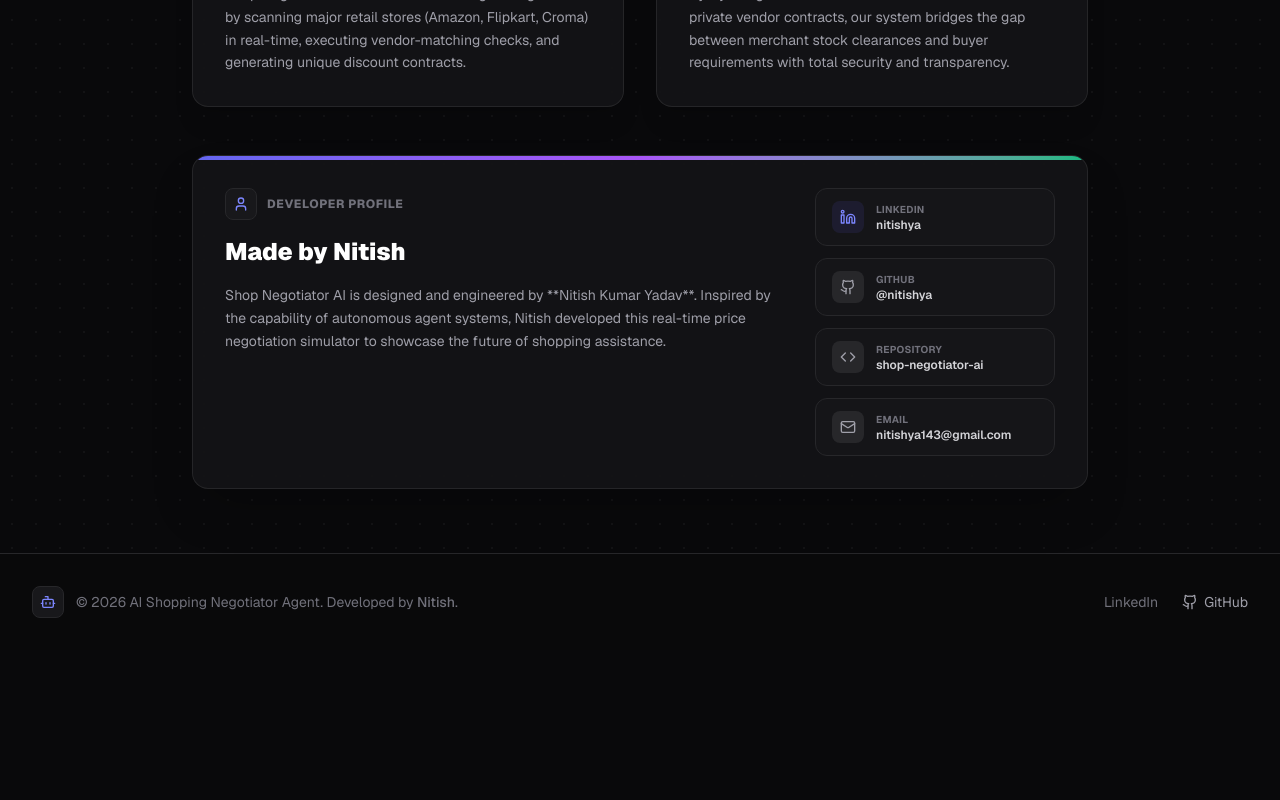
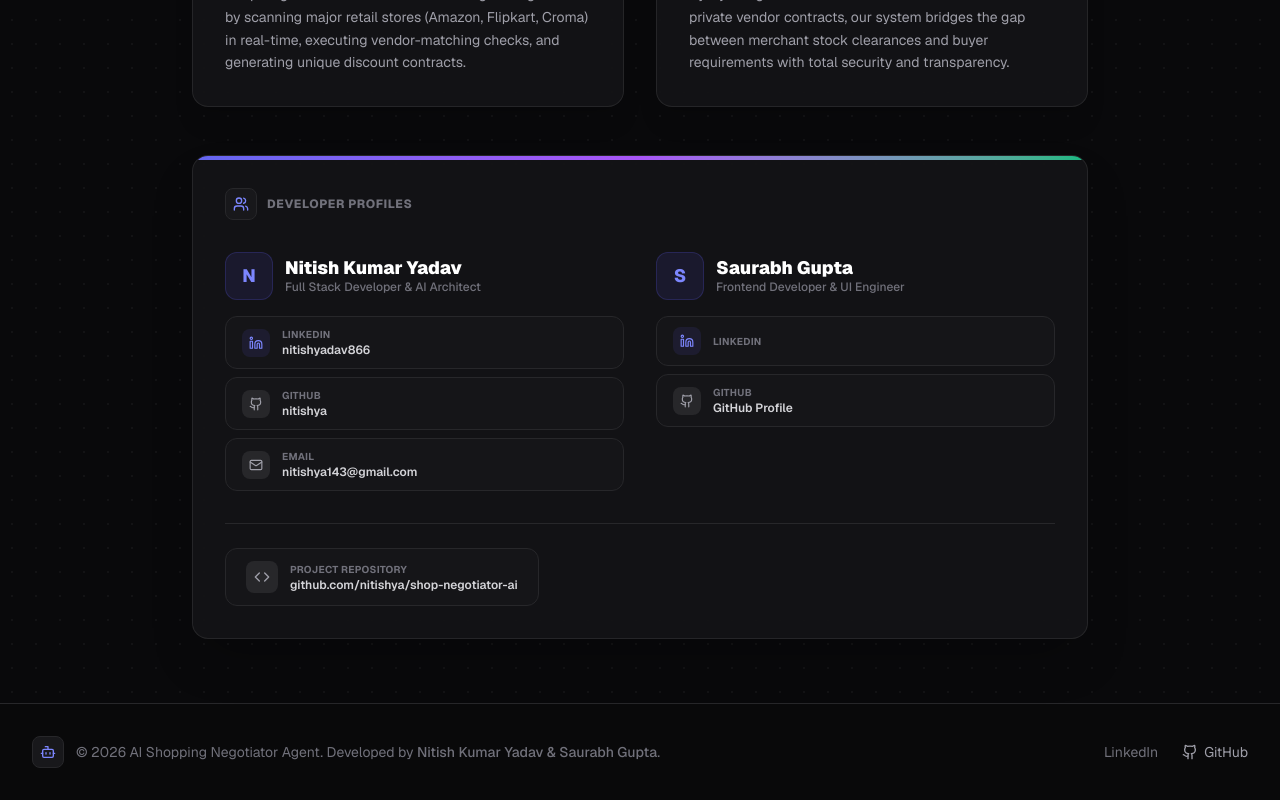
Before and after one commit to nitishya/shop-negotiator-ai, a Next.js app: page /about in a window 1280 px wide. Shown: the part 516-1316 px from the top of the page. Before the commit the page ends 1166 px from the top, so only its background shows below. Built offline with nearby package versions, Linux system fonts and the light colour scheme.

Commit message:
feat: update About page with both developers (Nitish Kumar Yadav & Saurabh Gupta), fix LinkedIn and GitHub URLs

```diff
--- a/src/app/about/page.tsx
+++ b/src/app/about/page.tsx
@@ -2,14 +2,31 @@
 
 import React from 'react';
 import {
-  Bot,
   User,
   Code,
   Mail,
   Sparkles,
   Cpu,
-  ShieldCheck
+  ShieldCheck,
+  Users
 } from 'lucide-react';
+
+const DEVELOPERS = [
+  {
+    name: 'Nitish Kumar Yadav',
+    role: 'Full Stack Developer & AI Architect',
+    linkedin: 'https://www.linkedin.com/in/nitishyadav866/',
+    github: 'https://github.com/nitishya',
+    email: 'nitishya143@gmail.com',
+  },
+  {
+    name: 'Saurabh Gupta',
+    role: 'Frontend Developer & UI Engineer',
+    linkedin: 'https://www.linkedin.com/in/',
+    github: 'https://github.com/',
+    email: '',
+  },
+];
 
 export default function AboutPage() {
   return (
@@ -60,100 +77,112 @@ export default function AboutPage() {
           </div>
         </div>
 
-        {/* Creator / Developer Profile Section */}
+        {/* Developers Section */}
         <div className="glass-panel border border-brand-border rounded-2xl p-8 shadow-2xl relative overflow-hidden">
           <div className="absolute top-0 left-0 w-full h-[4px] bg-gradient-to-r from-brand-primary via-brand-secondary to-brand-accent" />
 
-          <div className="flex flex-col md:flex-row gap-8 items-center md:items-start justify-between">
-            <div className="flex-1 space-y-4 text-center md:text-left">
-              <div className="flex items-center justify-center md:justify-start gap-2.5">
+          {/* Section Header */}
+          <div className="flex items-center gap-2.5 mb-8">
             <div className="flex items-center justify-center w-8 h-8 rounded-lg bg-zinc-900 border border-zinc-800 text-indigo-400">
-                  <User className="w-4 h-4" />
+              <Users className="w-4 h-4" />
             </div>
-                <span className="text-xs uppercase font-extrabold tracking-wider text-zinc-500">Developer Profile</span>
+            <span className="text-xs uppercase font-extrabold tracking-wider text-zinc-500">Developer Profiles</span>
           </div>
 
-              <h2 className="text-2xl font-black text-white">Made by Nitish</h2>
-
-              <p className="text-sm text-zinc-400 leading-relaxed max-w-xl">
-                Shop Negotiator AI is designed and engineered by **Nitish Kumar Yadav**. Inspired by the capability of autonomous agent systems, Nitish developed this real-time price negotiation simulator to showcase the future of shopping assistance.
-              </p>
+          <div className="grid grid-cols-1 md:grid-cols-2 gap-8">
+            {DEVELOPERS.map((dev) => (
+              <div key={dev.name} className="flex flex-col gap-4">
+                {/* Dev header */}
+                <div className="flex items-center gap-3">
+                  <div className="w-12 h-12 rounded-xl bg-indigo-500/10 border border-indigo-500/20 flex items-center justify-center text-indigo-400 font-extrabold text-lg">
+                    {dev.name.charAt(0)}
+                  </div>
+                  <div>
+                    <h2 className="text-lg font-black text-white leading-tight">{dev.name}</h2>
+                    <p className="text-xs text-zinc-500 font-medium">{dev.role}</p>
+                  </div>
                 </div>
 
-            {/* Social Cards / Links */}
-            <div className="flex flex-col gap-3 w-full md:w-auto min-w-[240px]">
+                {/* Social Links */}
+                <div className="flex flex-col gap-2">
                   {/* LinkedIn */}
                   <a
-                href="https://www.linkedin.com/in/nitishya"
+                    href={dev.linkedin}
                     target="_blank"
                     rel="noopener noreferrer"
-                className="flex items-center gap-3 px-4 py-3 rounded-xl border border-zinc-800 bg-zinc-900/60 hover:bg-indigo-500/10 hover:border-indigo-500/30 text-zinc-300 hover:text-white transition-all group active:scale-[0.98]"
+                    className="flex items-center gap-3 px-4 py-2.5 rounded-xl border border-zinc-800 bg-zinc-900/60 hover:bg-indigo-500/10 hover:border-indigo-500/30 text-zinc-300 hover:text-white transition-all group active:scale-[0.98]"
                   >
-                <div className="flex items-center justify-center w-8 h-8 rounded-lg bg-indigo-500/10 text-indigo-400 group-hover:bg-indigo-500/20">
-                  <svg className="w-4 h-4" viewBox="0 0 24 24" fill="none" stroke="currentColor" strokeWidth="2" strokeLinecap="round" strokeLinejoin="round">
+                    <div className="flex items-center justify-center w-7 h-7 rounded-lg bg-indigo-500/10 text-indigo-400 group-hover:bg-indigo-500/20 flex-shrink-0">
+                      <svg className="w-3.5 h-3.5" viewBox="0 0 24 24" fill="none" stroke="currentColor" strokeWidth="2" strokeLinecap="round" strokeLinejoin="round">
                         <path d="M16 8a6 6 0 0 1 6 6v7h-4v-7a2 2 0 0 0-2-2 2 2 0 0 0-2 2v7h-4v-7a6 6 0 0 1 6-6z"></path>
                         <rect x="2" y="9" width="4" height="12"></rect>
                         <circle cx="4" cy="4" r="2"></circle>
                       </svg>
                     </div>
-                <div className="flex flex-col text-left">
+                    <div className="flex flex-col text-left min-w-0">
                       <span className="text-[10px] text-zinc-500 uppercase font-bold tracking-wide">LinkedIn</span>
-                  <span className="text-xs font-semibold">nitishya</span>
+                      <span className="text-xs font-semibold truncate">{dev.linkedin.replace('https://www.linkedin.com/in/', '').replace('/', '')}</span>
                     </div>
                   </a>
 
-              {/* GitHub Profile */}
+                  {/* GitHub */}
                   <a
-                href="https://github.com/nitishya"
+                    href={dev.github}
                     target="_blank"
                     rel="noopener noreferrer"
-                className="flex items-center gap-3 px-4 py-3 rounded-xl border border-zinc-800 bg-zinc-900/60 hover:bg-zinc-800 hover:border-zinc-700 text-zinc-300 hover:text-white transition-all group active:scale-[0.98]"
+                    className="flex items-center gap-3 px-4 py-2.5 rounded-xl border border-zinc-800 bg-zinc-900/60 hover:bg-zinc-800 hover:border-zinc-700 text-zinc-300 hover:text-white transition-all group active:scale-[0.98]"
                   >
-                <div className="flex items-center justify-center w-8 h-8 rounded-lg bg-zinc-800 text-zinc-400 group-hover:bg-zinc-700">
-                  <svg className="w-4 h-4" viewBox="0 0 24 24" fill="none" stroke="currentColor" strokeWidth="2" strokeLinecap="round" strokeLinejoin="round">
+                    <div className="flex items-center justify-center w-7 h-7 rounded-lg bg-zinc-800 text-zinc-400 group-hover:bg-zinc-700 flex-shrink-0">
+                      <svg className="w-3.5 h-3.5" viewBox="0 0 24 24" fill="none" stroke="currentColor" strokeWidth="2" strokeLinecap="round" strokeLinejoin="round">
                         <path d="M15 22v-4a4.8 4.8 0 0 0-1-3.5c3 0 6-2 6-5.5.08-1.25-.27-2.48-1-3.5.28-1.15.28-2.35 0-3.5 0 0-1 0-3 1.5-2.64-.5-5.36-.5-8 0C6 2 5 2 5 2c-.3 1.15-.3 2.35 0 3.5A5.403 5.403 0 0 0 4 9c0 3.5 3 5.5 6 5.5-.39.49-.68 1.05-.85 1.65-.17.6-.22 1.23-.15 1.85v4"></path>
                         <path d="M9 18c-4.51 2-5-2-7-2"></path>
                       </svg>
                     </div>
                     <div className="flex flex-col text-left">
                       <span className="text-[10px] text-zinc-500 uppercase font-bold tracking-wide">GitHub</span>
-                  <span className="text-xs font-semibold">@nitishya</span>
+                      <span className="text-xs font-semibold">{dev.github.replace('https://github.com/', '') || 'GitHub Profile'}</span>
                     </div>
                   </a>
 
-              {/* GitHub Repository */}
+                  {/* Email */}
+                  {dev.email && (
                     <a
-                href="https://github.com/nitishya/shop-negotiator-ai"
+                      href={`mailto:${dev.email}`}
+                      className="flex items-center gap-3 px-4 py-2.5 rounded-xl border border-zinc-800 bg-zinc-900/60 hover:bg-zinc-800 hover:border-zinc-700 text-zinc-300 hover:text-white transition-all group active:scale-[0.98]"
+                    >
+                      <div className="flex items-center justify-center w-7 h-7 rounded-lg bg-zinc-800 text-zinc-400 group-hover:bg-zinc-700 flex-shrink-0">
+                        <Mail className="w-3.5 h-3.5" />
+                      </div>
+                      <div className="flex flex-col text-left">
+                        <span className="text-[10px] text-zinc-500 uppercase font-bold tracking-wide">Email</span>
+                        <span className="text-xs font-semibold">{dev.email}</span>
+                      </div>
+                    </a>
+                  )}
+                </div>
+              </div>
+            ))}
+          </div>
+
+          {/* Repository link */}
+          <div className="mt-8 pt-6 border-t border-zinc-800">
+            <a
+              href="https://github.com/nitishya/shop-negotiator-ai#"
               target="_blank"
               rel="noopener noreferrer"
-                className="flex items-center gap-3 px-4 py-3 rounded-xl border border-zinc-800 bg-zinc-900/60 hover:bg-zinc-800 hover:border-zinc-700 text-zinc-300 hover:text-white transition-all group active:scale-[0.98]"
+              className="flex items-center gap-3 px-5 py-3 rounded-xl border border-zinc-800 bg-zinc-900/60 hover:bg-zinc-800 hover:border-zinc-700 text-zinc-300 hover:text-white transition-all group active:scale-[0.98] w-full sm:w-auto inline-flex"
             >
-                <div className="flex items-center justify-center w-8 h-8 rounded-lg bg-zinc-800 text-zinc-400 group-hover:bg-zinc-700">
+              <div className="flex items-center justify-center w-8 h-8 rounded-lg bg-zinc-800 text-zinc-400 group-hover:bg-zinc-700 flex-shrink-0">
                 <Code className="w-4 h-4" />
               </div>
               <div className="flex flex-col text-left">
-                  <span className="text-[10px] text-zinc-500 uppercase font-bold tracking-wide">Repository</span>
-                  <span className="text-xs font-semibold">shop-negotiator-ai</span>
-                </div>
-              </a>
-
-              {/* Contact / Email (Optional but professional) */}
-              <a
-                href="mailto:nitishya143@gmail.com"
-                className="flex items-center gap-3 px-4 py-3 rounded-xl border border-zinc-800 bg-zinc-900/60 hover:bg-zinc-800 hover:border-zinc-700 text-zinc-300 hover:text-white transition-all group active:scale-[0.98]"
-              >
-                <div className="flex items-center justify-center w-8 h-8 rounded-lg bg-zinc-800 text-zinc-400 group-hover:bg-zinc-700">
-                  <Mail className="w-4 h-4" />
-                </div>
-                <div className="flex flex-col text-left">
-                  <span className="text-[10px] text-zinc-500 uppercase font-bold tracking-wide">Email</span>
-                  <span className="text-xs font-semibold">nitishya143@gmail.com</span>
+                <span className="text-[10px] text-zinc-500 uppercase font-bold tracking-wide">Project Repository</span>
+                <span className="text-xs font-semibold">github.com/nitishya/shop-negotiator-ai</span>
               </div>
             </a>
           </div>
         </div>
       </div>
     </div>
-    </div>
   );
 }
--- a/src/components/layout/Footer.tsx
+++ b/src/components/layout/Footer.tsx
@@ -10,13 +10,13 @@ export default function Footer() {
             <Bot className="w-4 h-4 text-indigo-400" />
           </div>
           <p className="text-sm text-zinc-500">
-            © {new Date().getFullYear()} AI Shopping Negotiator Agent. Developed by <a href="/about" className="hover:text-indigo-400 font-medium transition-colors">Nitish</a>.
+            © {new Date().getFullYear()} AI Shopping Negotiator Agent. Developed by <a href="/about" className="hover:text-indigo-400 font-medium transition-colors">Nitish Kumar Yadav &amp; Saurabh Gupta</a>.
           </p>
         </div>
 
         <div className="flex items-center gap-6 text-sm text-zinc-400">
           <a
-            href="https://www.linkedin.com/in/nitishya"
+            href="https://www.linkedin.com/in/nitishyadav866/"
             target="_blank"
             rel="noopener noreferrer"
             className="flex items-center gap-1 hover:text-white transition-colors text-zinc-500"
@@ -25,7 +25,7 @@ export default function Footer() {
             <span>LinkedIn</span>
           </a>
           <a
-            href="https://github.com/nitishya/shop-negotiator-ai"
+            href="https://github.com/nitishya/shop-negotiator-ai#"
             target="_blank"
             rel="noopener noreferrer"
             className="flex items-center gap-1.5 hover:text-white transition-colors"
```
Lines whose indentation alone changed are shown as unchanged.
